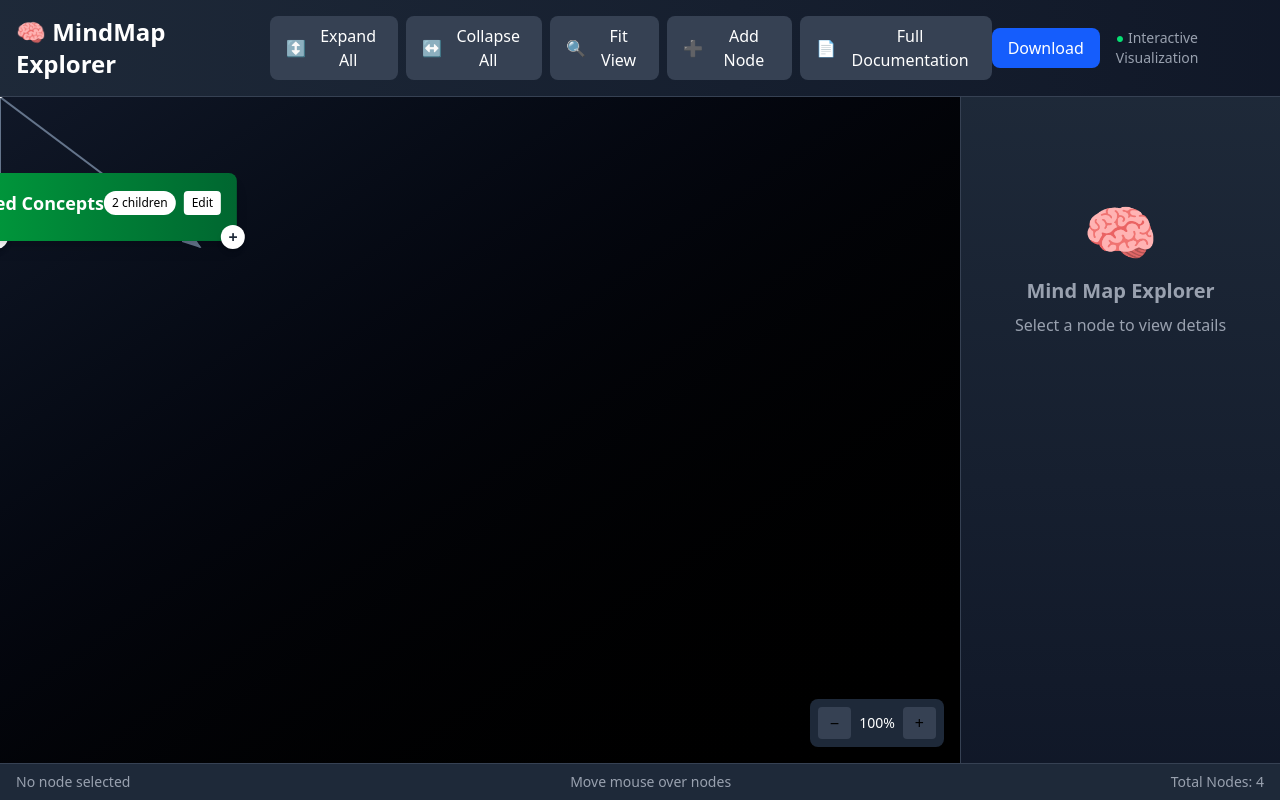
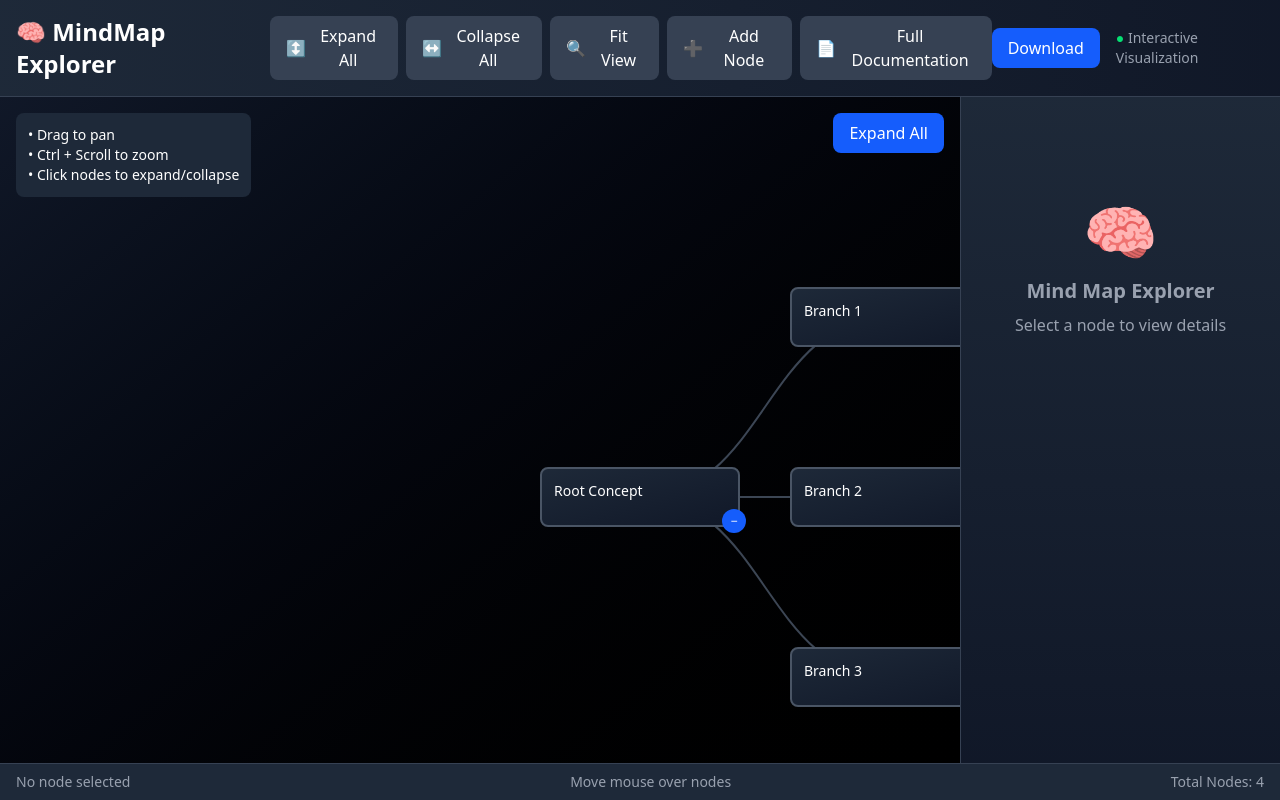
Before and after one commit to ChandaniSahu/MindMap, a React (Vite) app: page / in a window 1280 px wide. Built offline with nearby package versions, Linux system fonts and the light colour scheme.

Commit message:
only efficiently working for collapse and expand

```diff
--- a/src/components/MindMap.jsx
+++ b/src/components/MindMap.jsx
@@ -1,6 +1,38 @@
 import React, { useState, useEffect, useMemo } from 'react';
 import * as d3 from 'd3-hierarchy';
-import Node from './Node';
+
+// Node Component
+const Node = ({ node, isSelected, isHovered, isRelated, onClick, onHover, onEdit }) => {
+  return (
+    <div
+      className={`relative bg-gradient-to-br from-gray-800 to-gray-900 border-2 rounded-lg p-3 cursor-pointer transition-all duration-200 pointer-events-auto ${
+        isSelected ? 'border-blue-500 shadow-lg shadow-blue-500/50' :
+        isHovered ? 'border-purple-400 shadow-lg shadow-purple-400/50' :
+        isRelated ? 'border-gray-400' : 'border-gray-600'
+      }`}
+      style={{
+        width: '200px',
+        minHeight: '60px',
+        transform: isHovered || isSelected ? 'scale(1.05)' : 'scale(1)'
+      }}
+      onClick={(e) => {
+        e.stopPropagation();
+        onClick(node);
+      }}
+      onMouseEnter={() => onHover(node)}
+      onMouseLeave={() => onHover(null)}
+    >
+      <div className="text-white text-sm font-medium break-words">
+        {node.label || node.name || 'Node'}
+      </div>
+      {node.children && node.children.length > 0 && (
+        <div className="absolute -bottom-2 -right-2 bg-blue-600 text-white text-xs rounded-full w-6 h-6 flex items-center justify-center">
+          {node.expanded ? '−' : '+'}
+        </div>
+      )}
+    </div>
+  );
+};
 
 const MindMap = ({
   data,
@@ -29,17 +61,23 @@ const MindMap = ({
     initializeExpandedState(data, true)
   );
 
-  // Calculate layout for visible nodes
+  // Calculate layout for visible nodes with improved spacing
   const layoutData = useMemo(() => {
     if (!mindMapData) return { nodes: [], links: [] };
 
     // Create hierarchy
     const root = d3.hierarchy(mindMapData, d => d.expanded ? d.children : []);
 
-    // Create tree layout
+    // Create tree layout with better spacing
     const treeLayout = d3.tree()
-      .nodeSize([200, 150]) // [width, height] between nodes
-      .separation((a, b) => a.parent === b.parent ? 1 : 1.2);
+      .nodeSize([120, 250]) // Increased vertical spacing significantly
+      .separation((a, b) => {
+        // Better separation based on depth and sibling relationship
+        if (a.parent === b.parent) {
+          return 1.5; // More space between siblings
+        }
+        return 2; // Even more space between different branches
+      });
 
     // Calculate positions
     treeLayout(root);
@@ -51,15 +89,21 @@ const MindMap = ({
     root.each(node => {
       nodes.push({
         ...node.data,
-        x: node.x,
-        y: node.y,
+        x: node.y, // Swap x and y for horizontal layout
+        y: node.x,
         depth: node.depth
       });
 
       if (node.parent) {
         links.push({
-          source: { x: node.parent.x, y: node.parent.y },
-          target: { x: node.x, y: node.y },
+          source: {
+            x: node.parent.y, // Swap for horizontal layout
+            y: node.parent.x
+          },
+          target: {
+            x: node.y, // Swap for horizontal layout
+            y: node.x
+          },
           sourceId: node.parent.data.id,
           targetId: node.data.id
         });
@@ -150,12 +194,23 @@ const MindMap = ({
     const updateExpansion = (node, shouldExpand, isRoot = false) => {
       return {
         ...node,
-        expanded: isRoot ? true : shouldExpand, // Keep root always expanded initially
+        expanded: isRoot ? true : shouldExpand,
         children: node.children?.map(child => updateExpansion(child, shouldExpand, false))
       };
     };
     setMindMapData(updateExpansion(data, expanded, true));
   }, [expanded, data]);
+
+  // Center the view on mount
+  useEffect(() => {
+    if (layoutData.nodes.length > 0) {
+      const rootNode = layoutData.nodes[0];
+      setPosition({
+        x: window.innerWidth / 2 - rootNode.x,
+        y: window.innerHeight / 2 - rootNode.y
+      });
+    }
+  }, []);
 
   return (
     <div
@@ -168,12 +223,12 @@ const MindMap = ({
         className="absolute inset-0"
         style={{
           transform: `translate(${position.x}px, ${position.y}px) scale(${zoom})`,
-          transformOrigin: 'center center',
+          transformOrigin: '0 0',
           transition: isDragging ? 'none' : 'transform 0.3s ease'
         }}
       >
         {/* SVG for connections */}
-        <svg className="absolute inset-0 w-full h-full pointer-events-none">
+        <svg className="absolute inset-0 w-full h-full pointer-events-none" style={{ overflow: 'visible' }}>
           <defs>
             <marker
               id="arrowhead"
@@ -198,21 +253,27 @@ const MindMap = ({
             >
               <polygon
                 points="0 0, 10 3.5, 0 7"
-                fill="#9ca3af"
+                fill="#60a5fa"
               />
             </marker>
           </defs>
           {layoutData.links.map((link, index) => {
             const isRelatedLink = relatedNodeIds.has(link.sourceId) && relatedNodeIds.has(link.targetId);
+
+            // Calculate control points for smoother curves (horizontal flow)
+            const dx = link.target.x - link.source.x;
+            const midX = link.source.x + dx * 0.5;
+
             return (
               <path
                 key={`${link.sourceId}-${link.targetId}-${index}`}
-                d={`M ${link.source.x} ${link.source.y} Q ${(link.source.x + link.target.x) / 2} ${(link.source.y + link.target.y) / 2} ${link.target.x} ${link.target.y}`}
-                stroke={isRelatedLink ? "#9ca3af" : "#64748b"}
+                d={`M ${link.source.x} ${link.source.y} C ${midX} ${link.source.y}, ${midX} ${link.target.y}, ${link.target.x} ${link.target.y}`}
+                stroke={isRelatedLink ? "#60a5fa" : "#64748b"}
                 strokeWidth={isRelatedLink ? "3" : "2"}
                 fill="none"
                 className="transition-all duration-300"
                 markerEnd={`url(#arrowhead${isRelatedLink ? '-related' : ''})`}
+                opacity={isRelatedLink ? 1 : 0.6}
               />
             );
           })}
@@ -222,11 +283,12 @@ const MindMap = ({
         {layoutData.nodes.map(node => (
           <div
             key={node.id}
-            className="absolute"
+            className="absolute pointer-events-none"
             style={{
-              left: node.x - 125, // Center node horizontally (assuming 250px width / 2)
-              top: node.y - 40,   // Center node vertically (assuming 80px height / 2)
-              transform: 'translate(-50%, -50%)'
+              left: node.x,
+              top: node.y,
+              transform: 'translate(-50%, -50%)',
+              transition: 'all 0.3s ease'
             }}
           >
             <Node
@@ -249,20 +311,86 @@ const MindMap = ({
       <div className="absolute bottom-4 right-4 flex items-center space-x-2 bg-gray-800 bg-opacity-50 p-2 rounded-lg">
         <button
           onClick={() => setZoom(prev => Math.max(0.5, prev * 0.9))}
-          className="px-3 py-1 bg-gray-700 hover:bg-gray-600 rounded"
+          className="px-3 py-1 bg-gray-700 hover:bg-gray-600 rounded text-white"
         >
           −
         </button>
         <span className="text-white text-sm">{Math.round(zoom * 100)}%</span>
         <button
           onClick={() => setZoom(prev => Math.min(3, prev * 1.1))}
-          className="px-3 py-1 bg-gray-700 hover:bg-gray-600 rounded"
+          className="px-3 py-1 bg-gray-700 hover:bg-gray-600 rounded text-white"
         >
           +
         </button>
+      </div>
+
+      {/* Instructions */}
+      <div className="absolute top-4 left-4 bg-gray-800 bg-opacity-80 p-3 rounded-lg text-white text-sm">
+        <div>• Drag to pan</div>
+        <div>• Ctrl + Scroll to zoom</div>
+        <div>• Click nodes to expand/collapse</div>
       </div>
     </div>
   );
 };
 
-export default MindMap;
+// Demo wrapper
+export default function App() {
+  const [selectedNode, setSelectedNode] = useState(null);
+  const [hoveredNode, setHoveredNode] = useState(null);
+  const [expanded, setExpanded] = useState(false);
+
+  const sampleData = {
+    id: '1',
+    label: 'Root Concept',
+    children: [
+      {
+        id: '2',
+        label: 'Branch 1',
+        children: [
+          { id: '5', label: 'Leaf 1.1' },
+          { id: '6', label: 'Leaf 1.2' },
+          { id: '7', label: 'Leaf 1.3' }
+        ]
+      },
+      {
+        id: '3',
+        label: 'Branch 2',
+        children: [
+          { id: '8', label: 'Leaf 2.1' },
+          { id: '9', label: 'Leaf 2.2' }
+        ]
+      },
+      {
+        id: '4',
+        label: 'Branch 3',
+        children: [
+          { id: '10', label: 'Leaf 3.1' },
+          { id: '11', label: 'Leaf 3.2' },
+          { id: '12', label: 'Leaf 3.3' },
+          { id: '13', label: 'Leaf 3.4' }
+        ]
+      }
+    ]
+  };
+
+  return (
+    <div className="w-full h-screen">
+      <MindMap
+        data={sampleData}
+        selectedNode={selectedNode}
+        hoveredNode={hoveredNode}
+        onNodeClick={setSelectedNode}
+        onNodeHover={setHoveredNode}
+        onNodeEdit={() => {}}
+        expanded={expanded}
+      />
+      <button
+        onClick={() => setExpanded(!expanded)}
+        className="absolute top-4 right-4 bg-blue-600 hover:bg-blue-700 text-white px-4 py-2 rounded-lg"
+      >
+        {expanded ? 'Collapse All' : 'Expand All'}
+      </button>
+    </div>
+  );
+}
```
